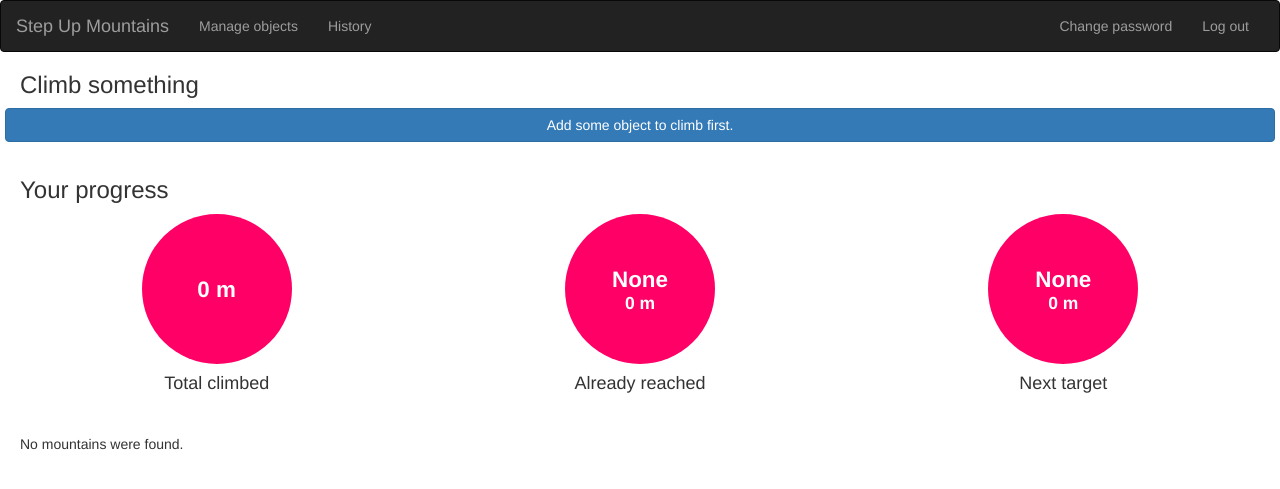
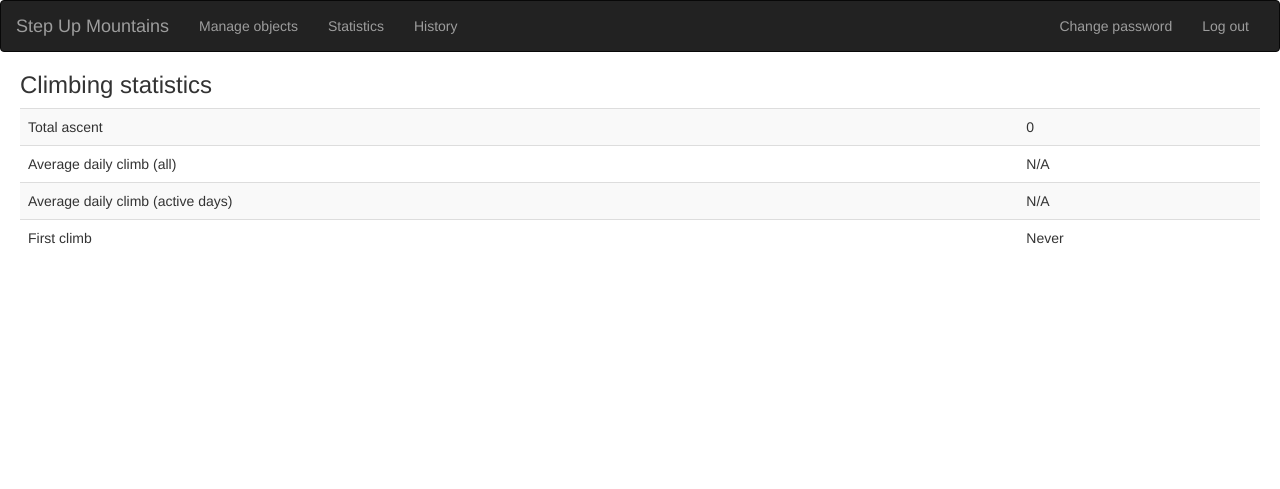
Before and after one commit to sedlar/step-up-mountains, a Django app: page /statistics/ in a window 1280 px wide. Shown: the top 489 px of the page. Run offline with Django 3.2, Linux system fonts and the light colour scheme; the visitor is signed in with stand-in values (Sample User, id 1); data that the repository does not hold is empty; parts of the project's set-up code (start-up, migrations or seed data) failed here and were passed over; some libraries are stand-ins or nearby versions.

Commit message:
Added statistics view

```diff
--- a/stepupmountains/templates/stepupmountains/base_generic.html
+++ b/stepupmountains/templates/stepupmountains/base_generic.html
@@ -26,6 +26,7 @@
                 <ul class="nav navbar-nav">
                     {% if user.is_authenticated %}
                     <li><a href="{% url 'stepupmountains:manageobjects:manageobjects' %}">Manage objects</a></li>
+                    <li><a href="{% url 'stepupmountains:statistics' %}">Statistics</a></li>
                     <li><a href="{% url 'stepupmountains:history' %}">History</a></li>
                     {% endif %}
                 </ul>
--- /dev/null
+++ b/stepupmountains/templates/stepupmountains/statistics.html
@@ -0,0 +1,23 @@
+{% extends "stepupmountains/base_generic.html" %}
+{% block title %}Step Up Mountains - Statistics{% endblock %}
+{% block content %}
+<h3>Climbing statistics</h3>
+<table class="table table-striped">
+    <tr>
+        <td>Total ascent</td>
+        <td>{{ total_ascent }}</td>
+    </tr>
+    <tr>
+        <td>Average daily climb (all)</td>
+        <td>{{ average_climb }}</td>
+    </tr>
+    <tr>
+        <td>Average daily climb (active days)</td>
+        <td>{{ average_active_climb }}</td>
+    </tr>
+    <tr>
+        <td>First climb</td>
+        <td>{{ first_climbed }}</td>
+    </tr>
+</table>
+{% endblock %}
--- a/stepupmountains/urls.py
+++ b/stepupmountains/urls.py
@@ -9,6 +9,7 @@ urlpatterns = patterns(
 	url(r'climb/$', views.climb_object, name='climb_object'),
 	url(r'not_so_quickly/$', views.not_so_quickly, name='not_so_quickly'),
 	url(r'history/$', views.history, name='history'),
+	url(r'statistics/$', views.statistics, name='statistics'),
 	url(r'main/(?P<climbed>.*)$', views.mountain_list, name='mountain_list_args'),
 	url(r'.*$', views.mountain_list, name='mountain_list'),
 	)
--- a/stepupmountains/views.py
+++ b/stepupmountains/views.py
@@ -76,3 +76,29 @@ def history(request):
     climbs = get_all_climbs(request.user).order_by('-datetime')
     context = {'climbs': climbs}
     return render(request, 'stepupmountains/history.html', context)
+
+@require_GET
+@login_required
+def statistics(request):
+    total_ascent = get_total_ascent(request.user)
+
+    first_climbed_date = get_all_climbs(request.user).order_by('datetime').first()
+    if first_climbed_date is None:
+        first_climbed = 'Never'
+        average_climb = 'N/A'
+        average_active_climb = 'N/A'
+    else:
+        first_climbed = first_climbed_date.datetime
+        total_days = (timezone.now().date()-first_climbed.date()).days+1
+        average_climb = round(total_ascent/total_days, 1)
+
+        climbing_days = get_all_climbs(request.user).values('datetime')
+        active_days = set()
+        for d in climbing_days:
+            active_days.add(d['datetime'].date())
+
+        num_active_days = len(active_days)
+        average_active_climb = round(total_ascent/num_active_days, 1)
+
+    context = {'total_ascent': total_ascent, 'first_climbed': first_climbed, 'average_climb': average_climb, 'average_active_climb': average_active_climb}
+    return render(request, 'stepupmountains/statistics.html', context)
```
